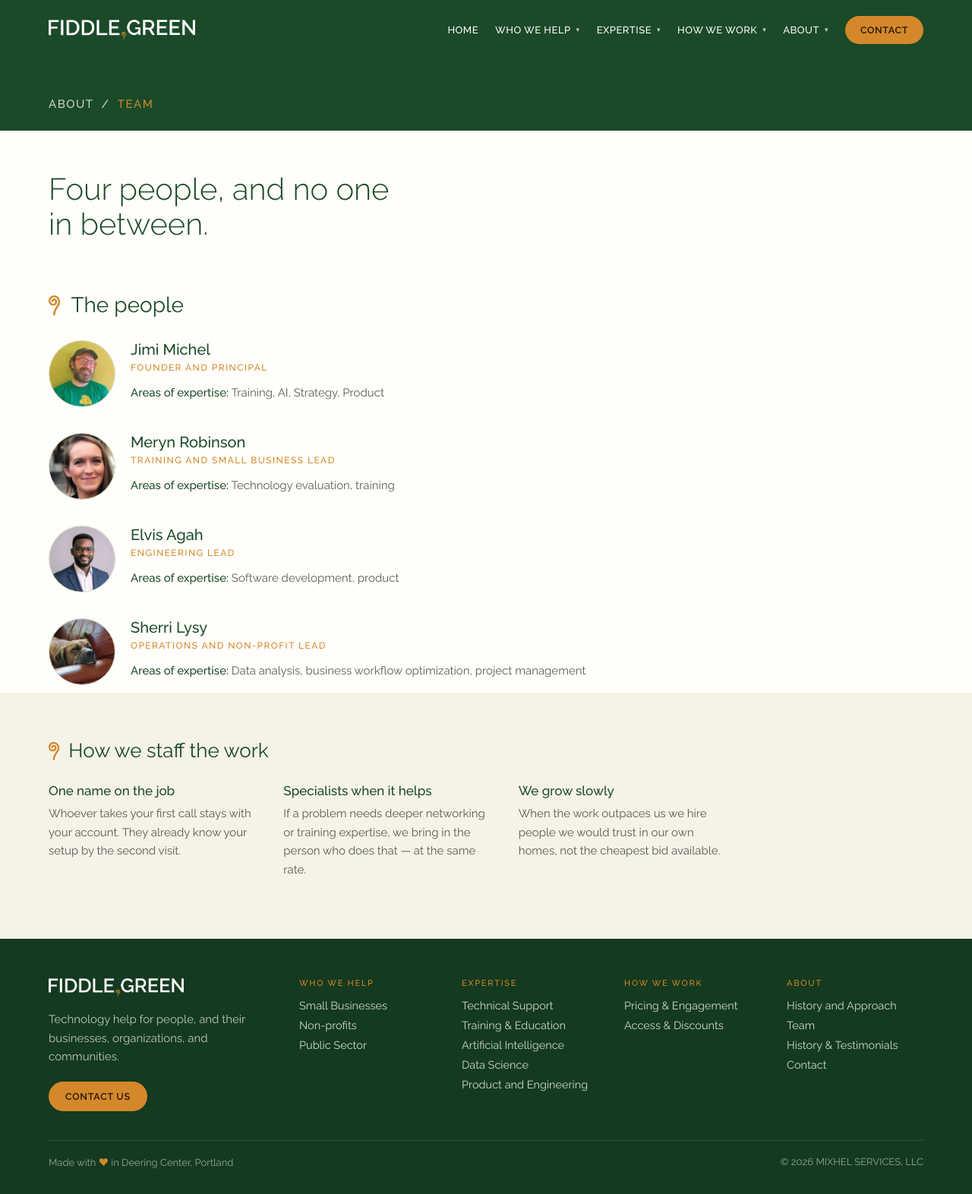
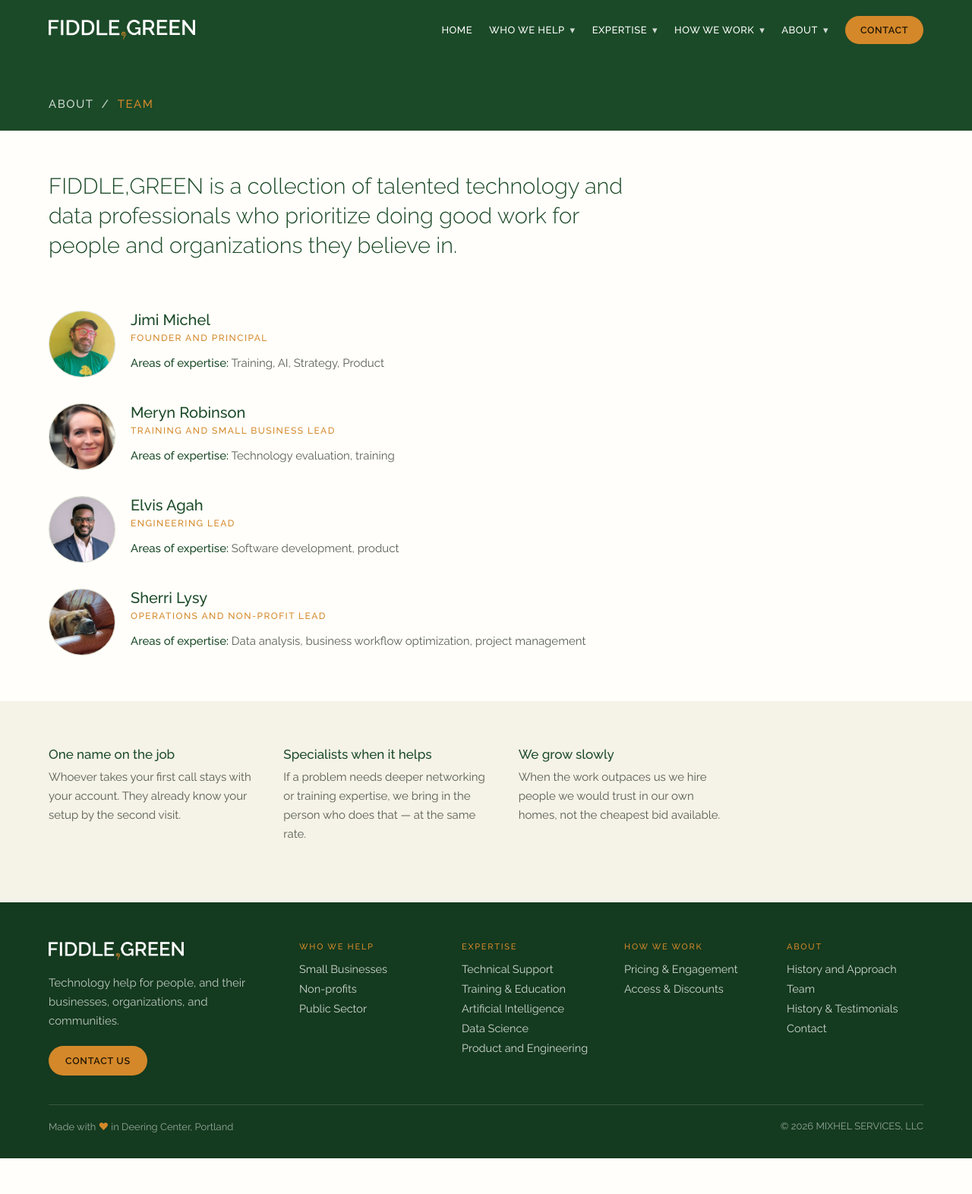
Before and after one commit to TREE-BUB/fiddle-green, a Jekyll site: the page built from about/team.html, in a window 1280 px wide. Shown: the whole page at 76% size. Built offline with Jekyll 4.4.1, drawn with Linux system fonts in a browser that asks for light colours; after the commit the page ends 1525 px from its top, so only the background shows below that.

Commit message:
Rework the team page headline and strip its section headings
The headline is now a full sentence, which the title band was not built for,
so pages can opt into a smaller size and longer line. Both section headings
and their fiddleheads come off, and the roster band gains the bottom padding
it was missing — the last person was sitting on the colour change.

Also enlarges the dropdown carets in the header.

Co-Authored-By: Claude Opus 5 <noreply@anthropic.com>
Claude-Session: https://claude.ai/code/session_01SgQi5ee1qBqBsYJL8x1hCv

```diff
--- a/_layouts/page.html
+++ b/_layouts/page.html
@@ -14,7 +14,11 @@ layout: default
 {%- comment -%}
   The tagline sits below the green, at the top of the page background.
 {%- endcomment -%}
-<section class="band band--cream page-title-band">
+{%- comment -%}
+  headline_class lets a page whose headline is a full sentence rather than a
+  short tagline set it at a size that does not swallow the screen.
+{%- endcomment -%}
+<section class="band band--cream page-title-band {{ page.headline_class }}">
   <h1>{{ page.headline | escape_once }}</h1>
 </section>
 
--- a/about/team.html
+++ b/about/team.html
@@ -4,7 +4,8 @@ permalink: /about/team/
 title: Team
 parent_title: About
 parent_url: /about/
-headline: Four people, and no one in between.
+headline: FIDDLE,GREEN is a collection of talented technology and data professionals who prioritize doing good work for people and organizations they believe in.
+headline_class: page-title-band--statement
 description: The people who take your call and do the work — plus how we staff engagements.
 people:
   - name: Jimi Michel
@@ -25,8 +26,7 @@ people:
     expertise: Data analysis, business workflow optimization, project management
 ---
 
-<section class="band band--cream cards-band">
-  {% include section-heading.html title="The people" %}
+<section class="band band--cream cards-band team-band">
   <div class="roster">
     {%- for p in page.people -%}
       <div class="person">
@@ -52,7 +52,6 @@ people:
 
 <section class="band band--sand staffing-band">
   <div class="measure-900">
-    {% include section-heading.html title="How we staff the work" class="section-heading--sm section-heading--gap" %}
     <div class="columns">
       <div class="column">
         <h3>One name on the job</h3>
--- a/assets/css/style.scss
+++ b/assets/css/style.scss
@@ -152,6 +152,14 @@ h1, h2, h3 { text-wrap: pretty; }
   }
 }
 
+/* A sentence-length headline needs a smaller size and a longer line than the
+   short taglines the band was built for, or it fills the viewport. */
+.page-title-band--statement h1 {
+  font-size: 29px;
+  line-height: 1.35;
+  max-width: 780px;
+}
+
 /* Hub heroes sit on the page background rather than the forest block, so the
    colours that assumed a dark ground are restated: the heading, the
    description, and the rail pills.
@@ -295,7 +303,7 @@ h1, h2, h3 { text-wrap: pretty; }
   &:hover { color: #E8C99A; }
 }
 
-.nav__caret { font-size: 9px; opacity: .75; }
+.nav__caret { font-size: 13px; opacity: .8; }
 
 .nav__menu {
   position: absolute;
@@ -1697,6 +1705,9 @@ a.contact-card__value {
 
 .story-band     { padding-top: 72px; padding-bottom: 20px; }
 .believe-band   { padding-top: 48px; padding-bottom: 78px; }
+/* The roster band carries almost no bottom padding of its own, which left the
+   last person sitting right on the colour change into the band below. */
+.team-band      { padding-bottom: 60px; }
 .staffing-band  { padding-top: 60px; padding-bottom: 66px; }
 .blog-band      { padding-top: 56px; padding-bottom: 78px; }
 .timeline-band  { padding-top: 66px; padding-bottom: 78px; }
```
